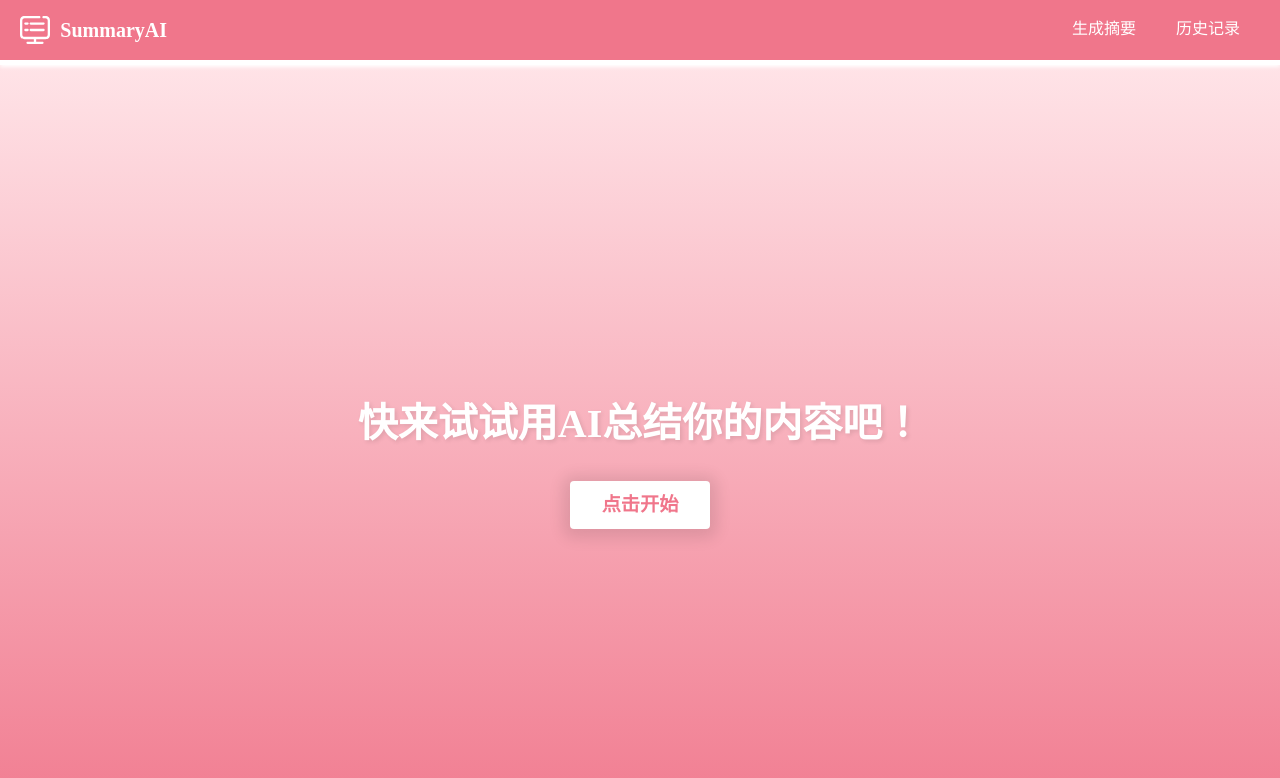
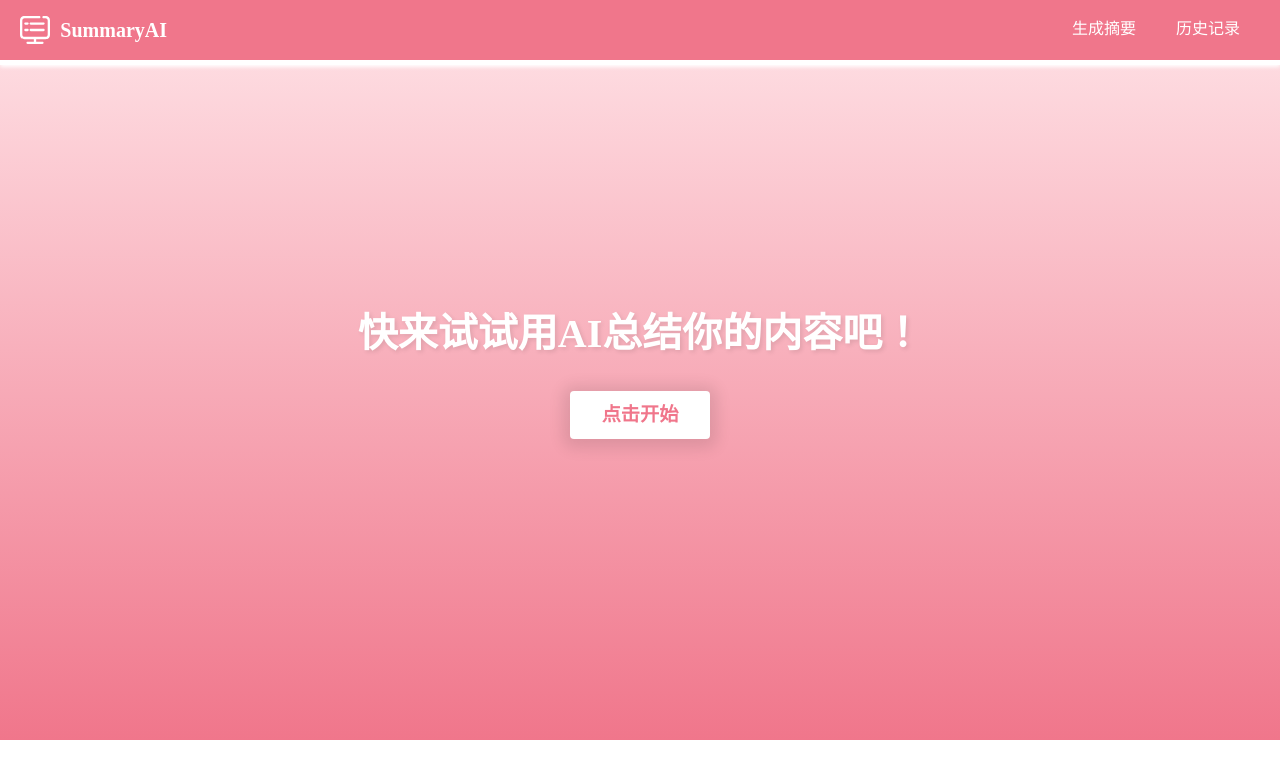
Before and after one commit to AuroraLin27/summaryAI, a Vue app: page / in a window 1280 px wide. Shown: the top 778 px of the page. Built offline with nearby package versions, Linux system fonts and the light colour scheme.

Commit message:
3.修改homepage高度

```diff
--- a/src/views/HomePage.vue
+++ b/src/views/HomePage.vue
@@ -20,7 +20,7 @@
 
 <style scoped>
 .home-container {
-  min-height: 100vh;
+  min-height: calc(100vh - 60px);
   display: flex;
   justify-content: center;
   align-items: center;
@@ -29,7 +29,6 @@
   padding: 0;
   width: 100%;
   box-sizing: border-box;
-  margin-top: 60px; /* 为固定头部留出空间 */
 }
 
 .content {
```
